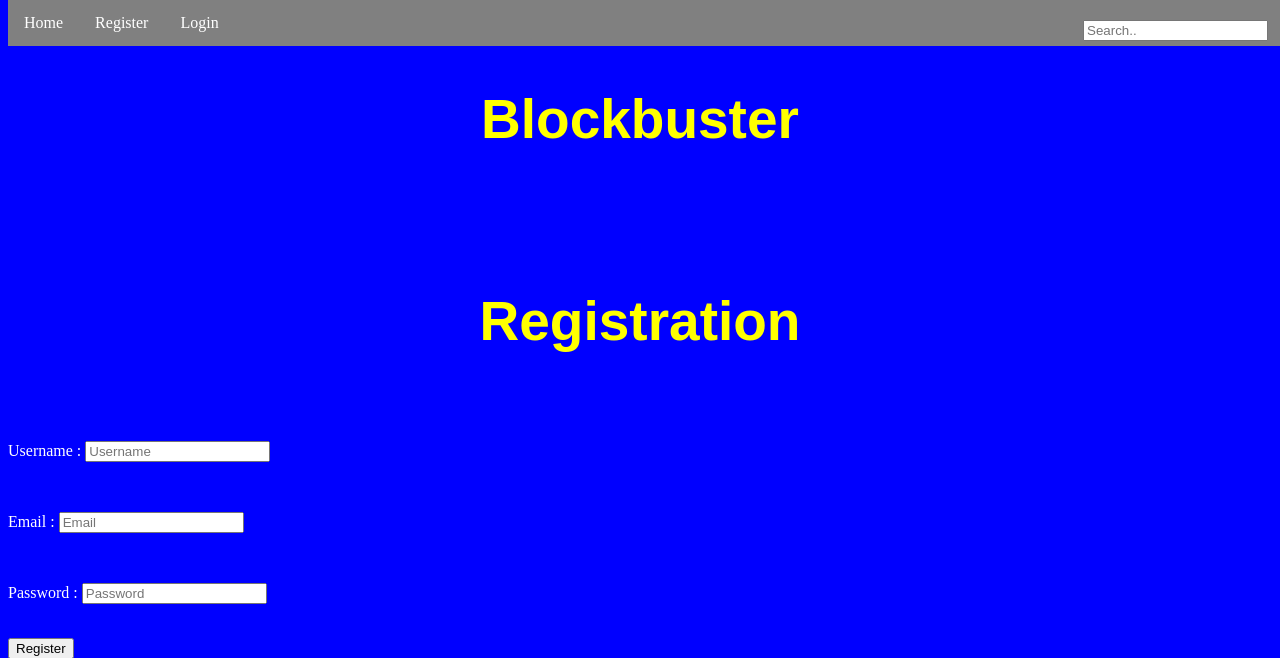
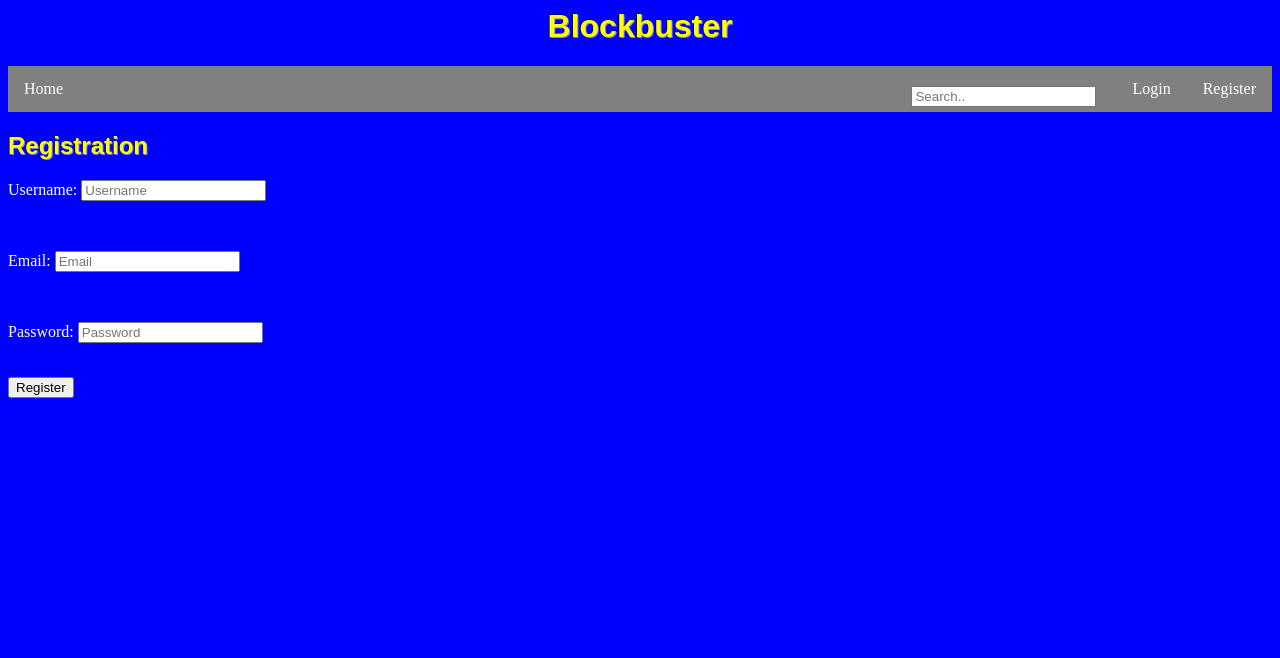
Before and after one commit to CraigBlakeney/Web_Dev_Assign, a PHP site: page /register.php in a window 1280 px wide. Shown: the top 658 px of the page. Run offline with PHP 8.4, Linux system fonts and the light colour scheme.

Commit message:
Updated NavBar

```diff
--- a/Login_Page.php
+++ b/Login_Page.php
@@ -34,7 +34,7 @@
 		}else{
 	?>
 <div class="form">
-<h1>Log In</h1>
+<h2>Log In</h2>
 <form action="" method="post" name="login">
 <input type="text" name="username" placeholder="Username" required />
 <input type="password" name="password" placeholder="Password" required />
--- a/index.css
+++ b/index.css
@@ -2,12 +2,12 @@
 	background-color: blue;
 }
 
-h1{
-	font-size:55px;
+#mainhead{
+	text-shadow: -1px -1px rgba(0,0,0,0.5), 1px 1px rgba(255,255,255,0.5);
 	text-align: center;
 	font-family:  Arial, Helvetica, sans-serif;
 	color: yellow;
-	line-height: 3;
+
 }
 ul{
 	list-style-type: none;
@@ -15,11 +15,14 @@
     padding: 0;
     overflow: hidden;
     background-color: gray;
-    position: fixed;
-    top:0;
     width: 100%;
+
 }
-
+h2{
+	color : yellow;
+	font-family:  Arial;
+	text-shadow: -1px -1px rgba(0,0,0,0.5), 1px 1px rgba(255,255,255,0.5);
+}
 li {
     float: left;
 }
@@ -31,17 +34,15 @@
     padding: 14px 16px;
     text-decoration: none;
 }
+.loginout{
+	float: right;
+}
 
 li a:hover:not(.active) {
     background-color: yellow;
 	color: blue;
 }
-
-.active {
-    background-color: gray;
-}
 #searchBar{
-
 	float:right;
 	padding-top: 20px;
 	padding-right: 20px;
--- a/index.php
+++ b/index.php
@@ -8,7 +8,9 @@
 		<title>  </title>
 
 	<body>
-		<p>Welcome <?php if(isset($_SESSION['username'])){
+		<p>Welcome <?php
+		if(isset($_SESSION['username']))
+		{
 			echo $_SESSION['username'];
 		}else
 		{
--- a/navbar.php
+++ b/navbar.php
@@ -2,25 +2,23 @@
 <html>
 	<head>
 		<link id="pagestyle" href="index.css" rel="stylesheet" type="text/css" >
+		<title>  </title>
 
 	</head>
 
-		<title>  </title>
-
 	<body>
+	<h1 id='mainhead'> Blockbuster </h1>
 	<header>
-		<h1> Blockbuster </h1>
-
 		<ul>
-			<li> <a href="index.php">Home</a> </li>
+		<li> <a href="index.php">Home</a> </li>
 		<?php if(isset($_SESSION['username']))
 		{
-			echo "<li> <a href='logout.php'>Logout</a> </li>";
+			echo "<li class ='loginout'> <a href='logout.php'>Logout</a> </li>";
 
 		}
 		else
 		{
-			echo "<li> <a href='register.php'>Register</a> </li> <li> <a href='Login_Page.php'>Login</a> </li>";
+			echo "<li class='loginout'> <a href='register.php'>Register</a> </li> <li class='loginout'> <a href='Login_Page.php'>Login</a> </li>";
 		}
 		?>
 
@@ -28,6 +26,7 @@
 			<input type="text" placeholder="Search..">
 			</div>
 		</ul>
+
 	</header>
 
 	</body>
--- a/register.php
+++ b/register.php
@@ -1,5 +1,5 @@
+<?php include 'navbar.php'; ?>
 <!DOCTYPE html>
-<?php include 'navbar.php'; ?>
 <html>
 <head>
 <meta charset="utf-8">
@@ -31,13 +31,13 @@
     }else{
 ?>
 <div class="form">
-<h1>Registration</h1>
+<h2>Registration</h2>
 <form name="registration" action="" method="post">
-<p class="formtitle">Username : <input type="text" name="username" placeholder="Username" required /></p>
+<p class="formtitle">Username: <input type="text" name="username" placeholder="Username" required /></p>
 <br>
-<p class="formtitle">Email : <input type="email" name="email" placeholder="Email" required /></p>
+<p class="formtitle">Email: <input type="email" name="email" placeholder="Email" required /></p>
 <br>
-<p class="formtitle">Password : <input type="password" name="password" placeholder="Password" required /></p>
+<p class="formtitle">Password: <input type="password" name="password" placeholder="Password" required /></p>
 <br>
 <input type="submit" name="submit" value="Register" />
 </form>
```
